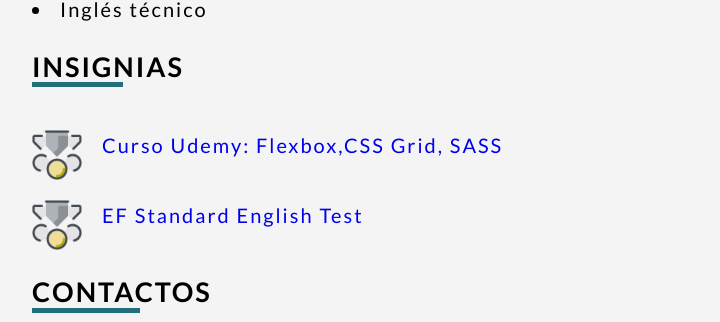
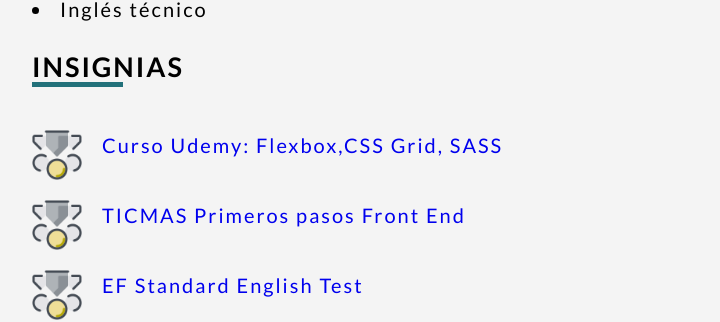
Before and after one commit to Nico-Traczuk/cv, a plain HTML site: page index.html in a window 1280 px wide. Shown: the part 806-1128 px from the top of the page, without its empty margins (58-778 px from the left). Drawn offline with Linux system fonts and the light colour scheme.

Commit message:
Nueva actualizacion 28/4

```diff
--- a/index.html
+++ b/index.html
@@ -46,10 +46,17 @@
                     <img class="main__insignias--imagen"src="img/icono-medalla.png" alt="icono medalla">
                     <a class="main__insignias--link" target="_blank" href="https://udemy-certificate.s3.amazonaws.com/pdf/UC-c7a0c2b1-baa9-4aa3-8b0f-2a53224acee5.pdf">Curso Udemy: Flexbox,CSS Grid, SASS</a>
                 </div>
+
+                <div class="main__insignias--grid">
+                    <img class="main__insignias--imagen"src="img/icono-medalla.png" alt="icono medalla">
+                    <a class="main__insignias--link" target="_blank" href="https://drive.google.com/file/d/15WpOFfageoN14fa3vLIqPKiw2PvFT96G/view?usp=share_link">TICMAS Primeros pasos Front End</a>
+                </div>
+
                 <div class="main__insignias--grid">
                     <img class="main__insignias--imagen"src="img/icono-medalla.png" alt="icono medalla">
                     <a class="main__insignias--link" target="_blank" href="https://www.efset.org/cert/y2Xt6U">EF Standard English Test</a>
                 </div>
+
             </div>
         </section>
         <section id="contacto">
```
